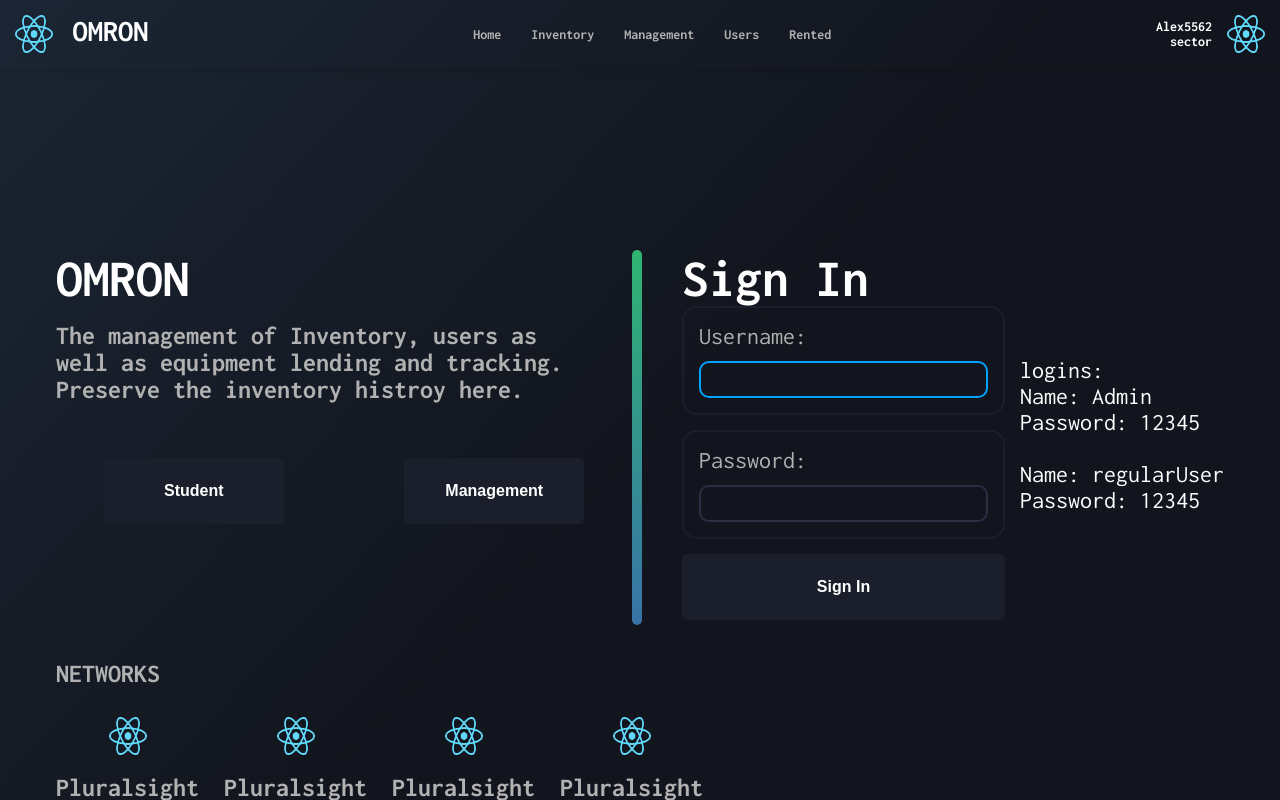
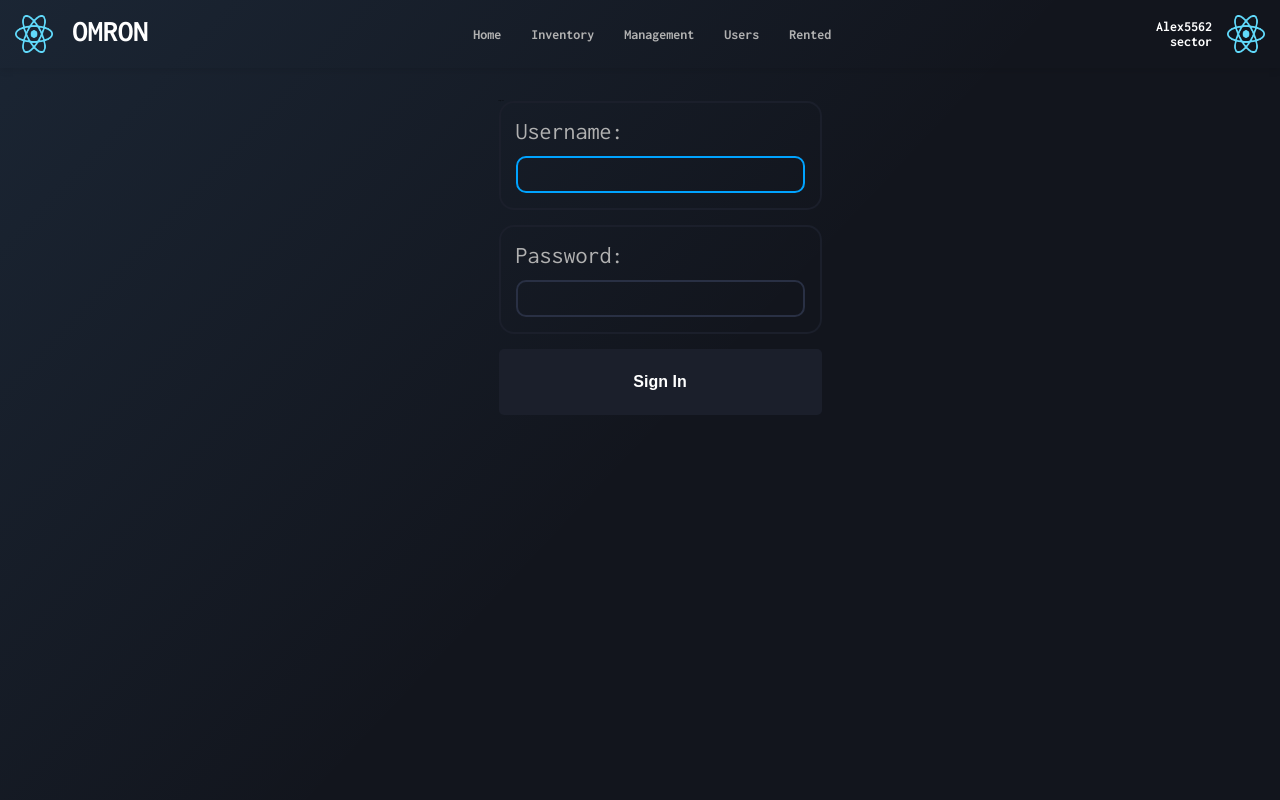
Before and after one commit to beebsis/omronrenting, a React (Create React App) app: page / in a window 1280 px wide. Built offline with nearby package versions, Linux system fonts and the light colour scheme.

Commit message:
Tjek post fejl.

```diff
--- a/src/App.jsx
+++ b/src/App.jsx
@@ -80,7 +80,7 @@ export default function App() {
           <div className="Content">
             <Routes>
               {/* Public routes */}
-              <Route exact path="/" element={<Home />} />
+              <Route exact path="/" element={<Landing />} />
               <Route exact path="/home" element={<Home />} />
               <Route path="/contact" element={<ContactInfo />} />
               <Route path="/unauthorized" element={<Unauthorized />} />
--- a/src/components/login.js
+++ b/src/components/login.js
@@ -4,29 +4,17 @@ import {useRef, useState, useEffect, useContext } from 'react';
 import AuthContext from './AuthProvider';
 import axios from '../api/axios.js';
 
-const LOGIN_URL = '/auth';
+const LOGIN_URL = 'auth/';
 
 const Login = () => {
-
-    const adminUser = {
-        username: "Admin",
-        password: "12345"
-    }
-
-    const regularUser = {
-        username: "regularUser",
-        password: "12345"
-    }
-
-
     const { setAuth } = useContext(AuthContext);
     const userRef = useRef();
     const errRef = useRef();
 
-    const [ user, setUser] = useState('');
-    const [pwd, setPwd] = useState('');
-    const [errMsg, setErrMsg] = useState('');
-    const [success, setSuccess] = useState(false);
+    const [ user, setUser ] = useState('');
+    const [ pwd, setPwd ] = useState('');
+    const [ errMsg, setErrMsg ] = useState('');
+    const [ success, setSuccess ] = useState(false);
 
     useEffect(() => {
         userRef.current.focus();
@@ -40,6 +28,8 @@ const Login = () => {
         e.preventDefault();
 
         try {
+            console.log('Test in try');
+            //Tilføjet axios + loginrul
             const response = await axios.post(LOGIN_URL,
                 JSON.stringify({ user, pwd }),
                 {
@@ -48,15 +38,20 @@ const Login = () => {
                 }
             );
             console.log(JSON.stringify(response?.data));
-            //console.log(JSON.stringify(response));
+            console.log(JSON.stringify(response));
             const accessToken = response?.data?.accessToken;
             const roles = response?.data?.roles;
-            setAuth({ user, pwd, roles, accessToken });
+            console.log('end of try');
+            setAuth({ user, pwd, roles, accessToken }); //Throws error
             setUser('');
             setPwd('');
             setSuccess(true);
+            console.log(setSuccess);
         } catch (err) {
             if (!err?.response) {
+                console.log('Test i Err 1');
+                console.log(user);
+                console.log(pwd);
                 setErrMsg('Intent server svar');
             } else if (err.response?.status === 400) {
                 setErrMsg('Mangle på brugernavn of kodeord');
@@ -75,7 +70,7 @@ const Login = () => {
                     <h1>You are logged in!</h1>
                     <br />
                     <p>
-                        <a href="../">Go to Home</a>
+                        <a href="/home">Go to Home</a>
                     </p>
                 </section>
             ) : (
@@ -115,15 +110,6 @@ const Login = () => {
                                 <button>Sign In</button>
                             </form>
                         </div>
-                        <div className="user-logins">
-                            <p>logins:</p>
-                            <p>Name: <span>{adminUser.username}</span></p>
-                            <p>Password: <span>{adminUser.password}</span></p>
-                            <br />
-                            <p>Name: <span>{regularUser.username}</span></p>
-                            <p>Password: <span>{regularUser.password}</span></p>
-
-                        </div>
                     </div>
                 </section>
             )}
@@ -131,5 +117,4 @@ const Login = () => {
     )
 }
 
-
 export default Login;
--- a/src/pages/Home.js
+++ b/src/pages/Home.js
@@ -2,7 +2,6 @@
 import InfoLinks from '../components/InfoLinks.js';
 import '../css/Main.css';
 import '../css//components/buttons.css';
-import Login from '../components/login';
 
 import React, { Component } from 'react';
 
@@ -23,7 +22,6 @@ class Home extends Component {
                 </div>
 
                 <div className="splitter"></div>
-                <Login />
             </div>
         )
     }
--- a/src/pages/Landing.js
+++ b/src/pages/Landing.js
@@ -1,27 +1,10 @@
 import '../css/landing.css';
+
+import Login from '../components/login';
 export default function Landing() {
     return (
     <>
-        <div className="login-form-container">
-            <h1>Login</h1>
-            <form action="" className="login-form">
-                <fieldset>
-                    <label>
-                        Username:
-                    </label>
-                        <input />
-                </fieldset>
-                <fieldset>
-                    <label>
-                        Password:
-                    </label>
-                        <input type="password"/>
-                </fieldset>
-                <button>
-                    Login
-                </button>
-            </form>
-        </div>
+        <Login />
     </>
     )
 }
```
